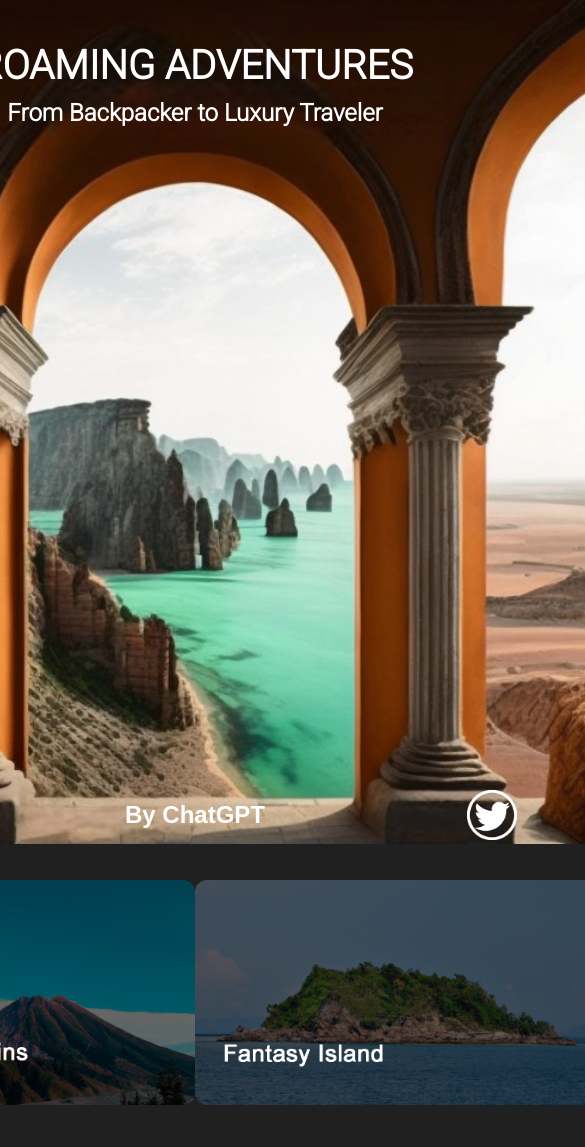
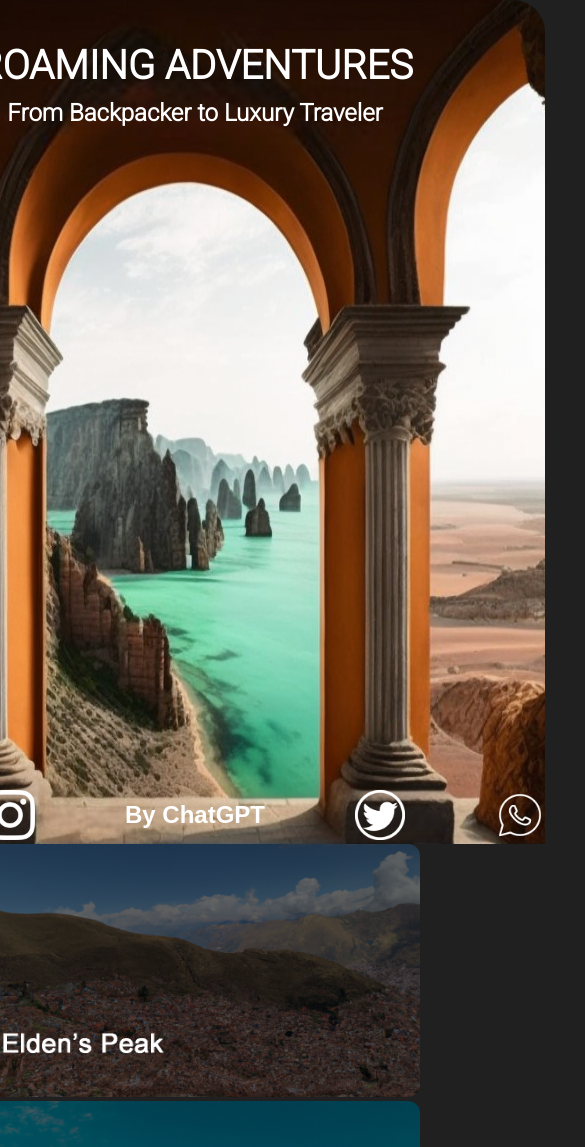
Before and after one commit to FacuMasague/AI-Blog, a website: page index.html in a window 390 px wide. Shown: the top 1147 px of the page, 585 px wide, since content can reach past the window. Drawn offline with Linux system fonts and the light colour scheme.

Commit message:
Started with the medias

```diff
--- a/scss/_main.scss
+++ b/scss/_main.scss
@@ -75,6 +75,7 @@
             display: flex;
             justify-content: center;
             align-items: center;
+            flex-wrap: wrap;
             li{
                 a{
                     img{
--- /dev/null
+++ b/scss/_medias.scss
@@ -0,0 +1,32 @@
+@media (max-width: 1120px){
+    .main{
+        .main_body{
+            width: 900px;
+            background-image: url(../assets/main_background2.png);
+        }
+    }
+}
+
+@media (max-width: 900px){
+    .main{
+        .main_body{
+            width: 700px;
+        }
+    }
+}
+
+@media (max-width: 810px){
+    .main{
+        .main_destinations{
+            ul{
+                li{
+                    a{
+                        img{
+                            width: 450px;
+                        }
+                    }
+                }
+            }
+        }
+    }
+}
--- a/scss/style.scss
+++ b/scss/style.scss
@@ -1,2 +1,3 @@
 @import '_general.scss';
 @import '_main.scss';
+@import '_medias.scss';
```
Also changed, not shown: assets/main_background2.png (added), css/style.css.
